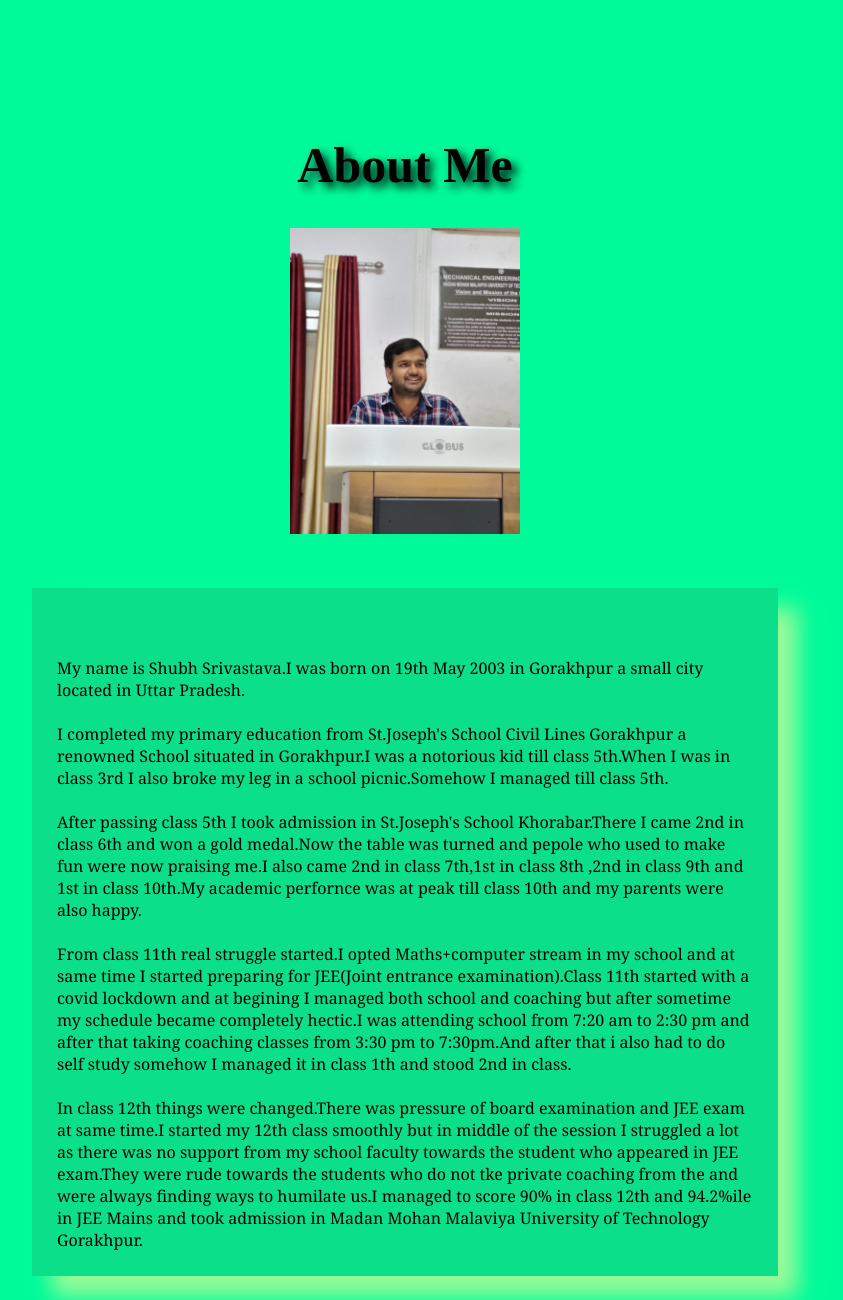
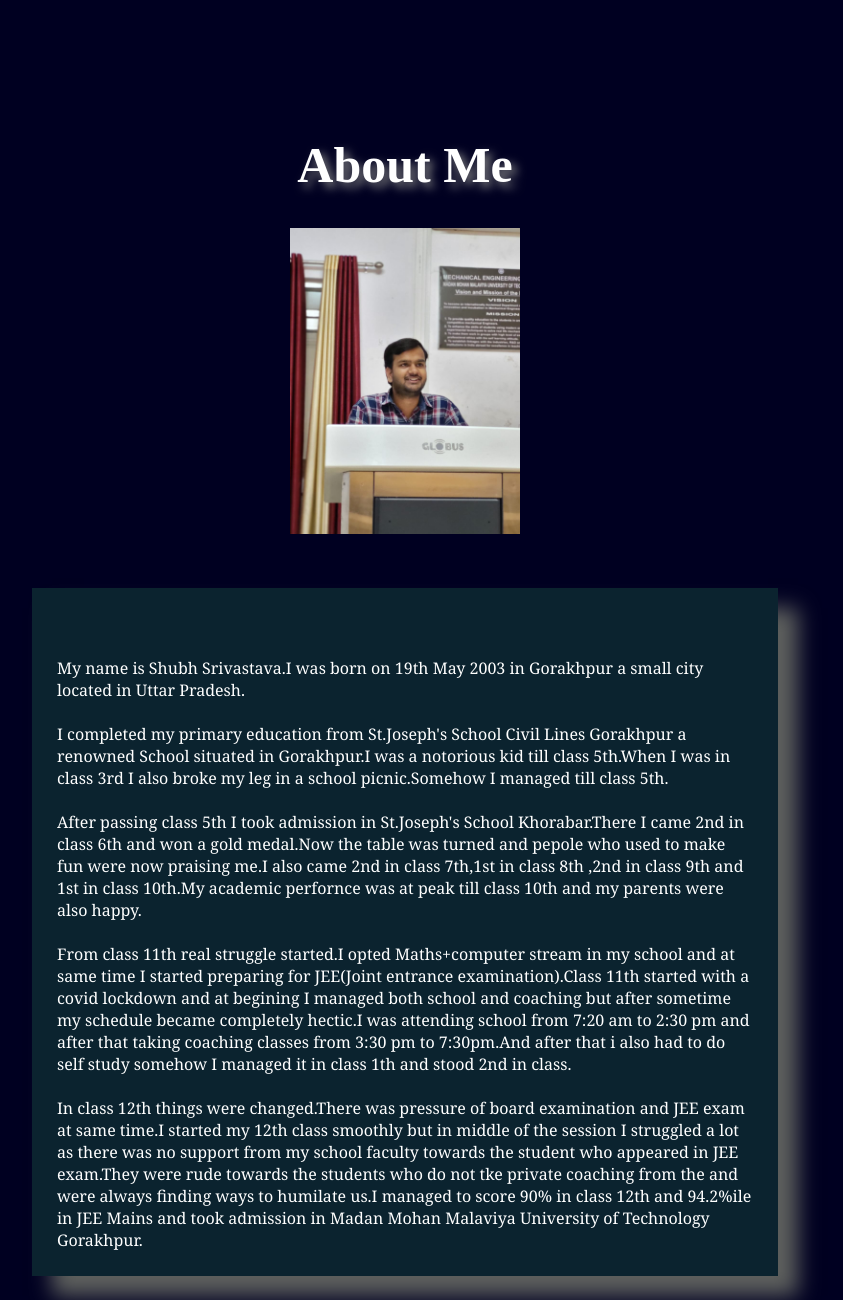
Before and after one commit to Shubh0071/portfolio, a plain HTML site: page about.html in a window 1280 px wide. Shown: the part 120-1420 px from the top of the page, without its empty margins (235-1078 px from the left). Drawn offline with Linux system fonts and the light colour scheme.

Commit message:
Add files via upload

```diff
--- a/about.html
+++ b/about.html
@@ -6,8 +6,9 @@
     <title>about</title>
     <style>
         body{
-            background-color: #00FA9A;
+            background-color: rgb(0, 0, 33);
             margin: 20%;
+            color: white;
         }
        /* p1{
             font-family: 'Gill Sans', 'Gill Sans MT', Calibri, 'Trebuchet MS', sans-serif;
@@ -17,14 +18,15 @@
         h1{
             font-size:50px ;
             text-align: center;
-            text-shadow: 5px 5px 10px black ;
+            text-shadow: 5px 5px 10px grey ;
+            margin-top: 0px;
         }
         div{
             text-align: center;
         }
         p{
             background-color: rgb(46, 139, 87, 0.25);
-            box-shadow: 20px 20px 20px #98FB98;
+            box-shadow: 20px 20px 20px #5e605e;
             font-family: Georgia;
             padding: 25px 25px;
             margin: 11px;
```
